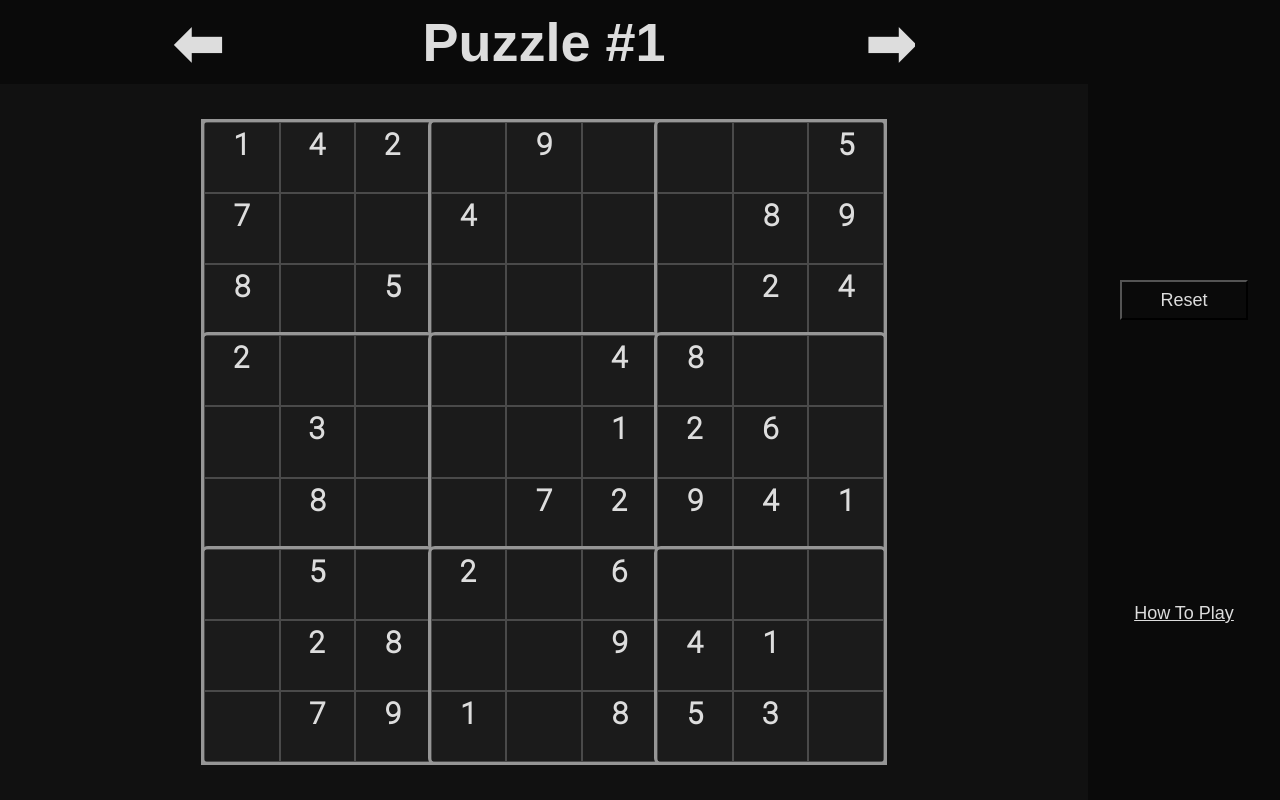
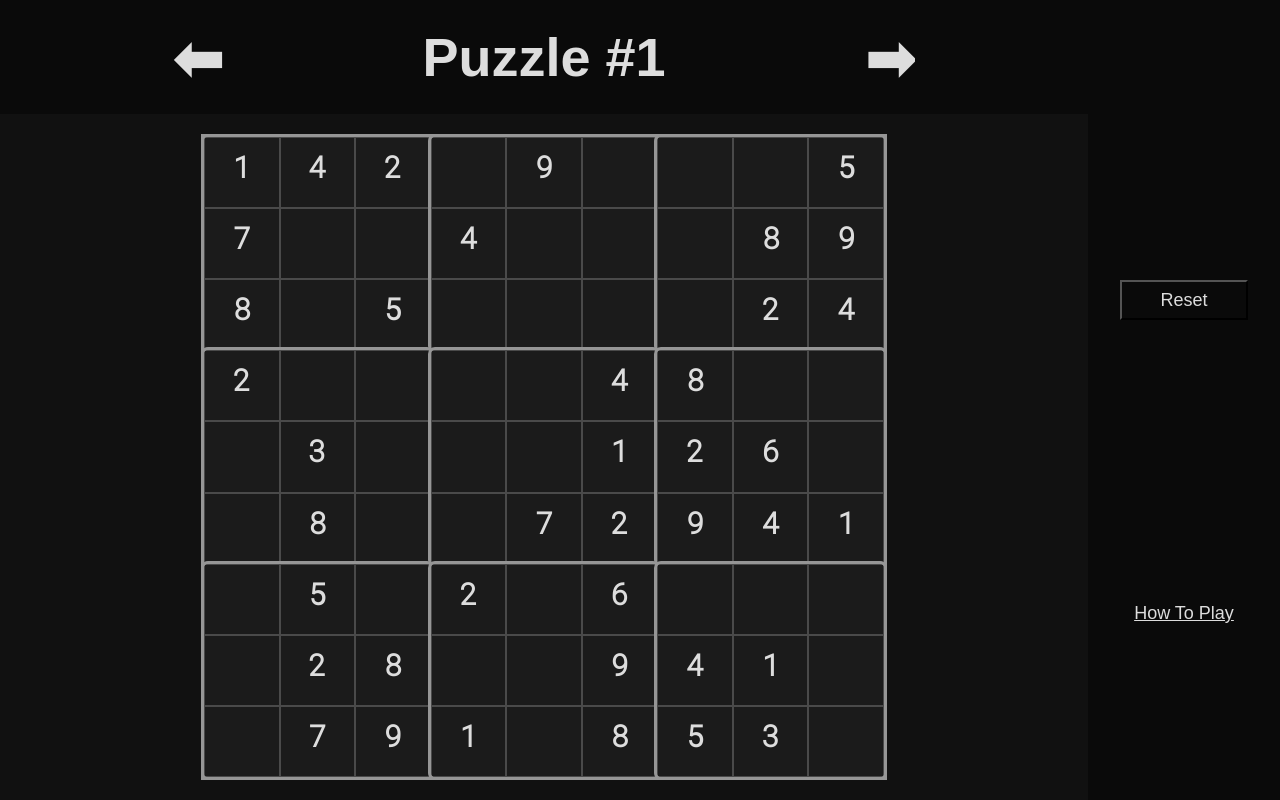
Before and after one commit to guitarisprettierthanpiano/sudoku, a React app: page /#/ in a window 1280 px wide. Built offline with nearby package versions, Linux system fonts and the light colour scheme.

Commit message:
fixing line height of numbers.

```diff
--- a/css/styles.css
+++ b/css/styles.css
@@ -211,7 +211,7 @@ span{
 @media screen and (max-width: 1440px){
     span{
         font-size: 30px;
-        line-height: 1.4;
+        line-height: 1.9;
     }
 }
 
@@ -224,7 +224,7 @@ span{
     }
     span{
         font-size: 30px;
-        line-height: 1.2;
+        line-height: 1.3;
     }
 
     .sudoku-board{
```
Also changed, not shown: index.html (line endings or trailing spaces).
